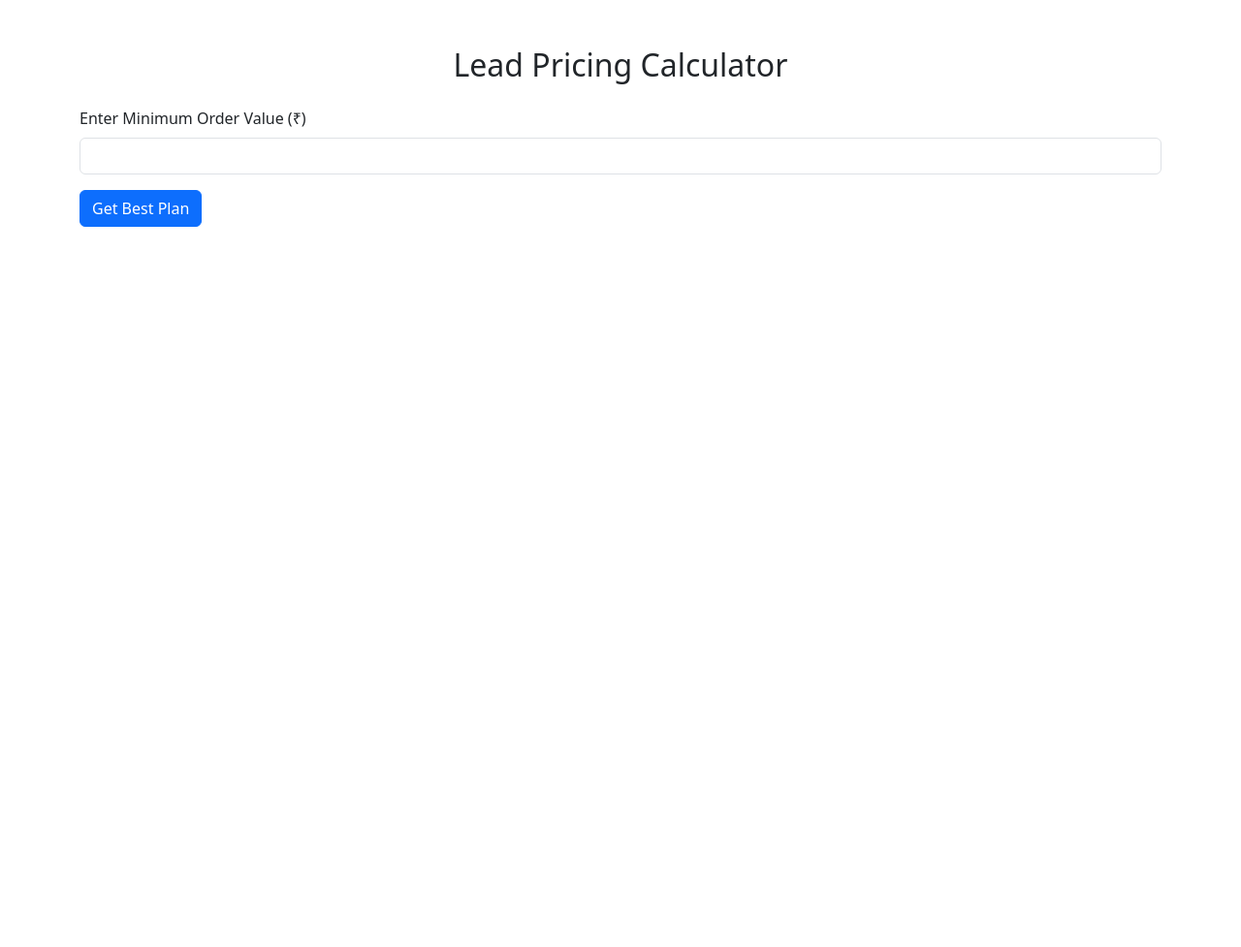
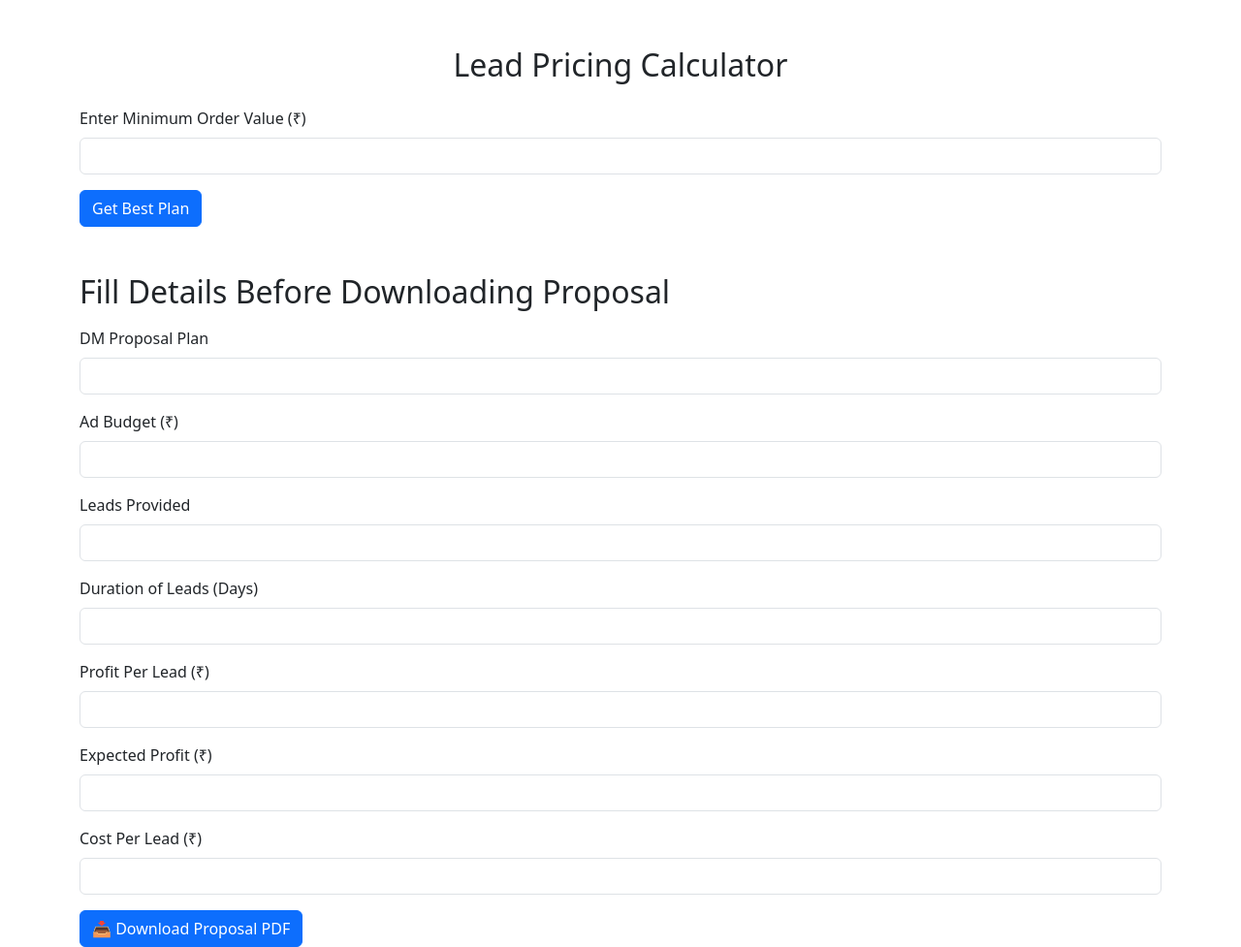
Before and after one commit to Shubhaminfosolution/Twig_software_solution, a Django app: page / in a window 1280 px wide. Shown: the whole page at 97% size. Before the commit the page ends 234 px from the top, so only its background shows below. Run offline with Django 5.2, Linux system fonts and the light colour scheme; some libraries are stand-ins or nearby versions.

Commit message:
updation

```diff
--- a/vework/run/templates/index.html
+++ b/vework/run/templates/index.html
@@ -39,6 +39,38 @@
             </tbody>
         </table>
     </div>
+    <h2 class="mt-5">Fill Details Before Downloading Proposal</h2>
+    <form id="pdfForm" class="mt-3">
+        <div class="mb-3">
+            <label for="dmProposalPlan" class="form-label">DM Proposal Plan</label>
+            <input type="text" class="form-control" id="dmProposalPlan" required>
+        </div>
+        <div class="mb-3">
+            <label for="adBudget" class="form-label">Ad Budget (₹)</label>
+            <input type="number" class="form-control" id="adBudget" required>
+        </div>
+        <div class="mb-3">
+            <label for="leadsProvided" class="form-label">Leads Provided</label>
+            <input type="number" class="form-control" id="leadsProvided" required>
+        </div>
+        <div class="mb-3">
+            <label for="duration" class="form-label">Duration of Leads (Days)</label>
+            <input type="number" class="form-control" id="duration" required>
+        </div>
+        <div class="mb-3">
+            <label for="profitPerLead" class="form-label">Profit Per Lead (₹)</label>
+            <input type="number" class="form-control" id="profitPerLead" required>
+        </div>
+        <div class="mb-3">
+            <label for="expectedProfit" class="form-label">Expected Profit (₹)</label>
+            <input type="number" class="form-control" id="expectedProfit" required>
+        </div>
+        <div class="mb-3">
+            <label for="costPerLead" class="form-label">Cost Per Lead (₹)</label>
+            <input type="number" class="form-control" id="costPerLead" required>
+        </div>
+        <button type="submit" class="btn btn-primary">📥 Download Proposal PDF</button>
+    </form>
 
     <script>
         document.getElementById("pdfForm").addEventListener("submit", function(event) {
```
